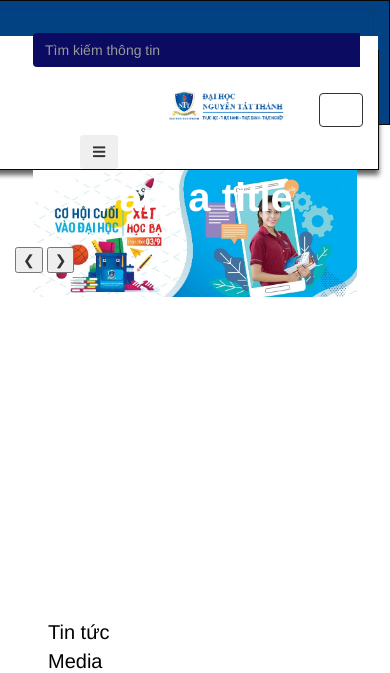
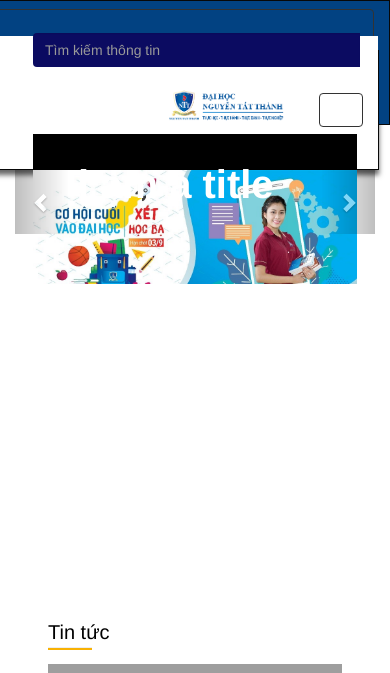
Before and after one commit to hoanganh99/CSE485_175A071180_175A071411, a PHP site: page / in a window 390 px wide. Shown: the top 673 px of the page. Run offline with PHP 8.4, Linux system fonts and the light colour scheme; grey boxes are pictures that could not be loaded.

Commit message:
BTL(08/09/22019)
chỉnh sửa thêm BTL

```diff
--- a/project/css/style.css
+++ b/project/css/style.css
@@ -78,17 +78,131 @@ header
 }
 
 
+
 /*Phần main*/
-/*Phần tin tức*/
 .row-4
 {
     margin: 5%;
+}
+/*Căn chỉnh hình ảnh ở phần tin tức*/
+.image-1 img
+{
+    margin-top: 5%;
+    width: 100%;
+}
+/*Nội dung trong phần tin tức*/
+.content-1 p
+{
+    margin-top: 5%;
     font-size: 20px;
+    /*Căn chữ đều 2 bên*/
+    text-align: justify;
+}
+/*Dòng xem thêm*/
+.content-1 i
+{
+    color: #024282;
+    padding-left: 72%;
+}
+.content-1 i a
+{
+    color: #024282;
 }
 
+/*video trong phần media*/
+.video iframe {
+    width: 100%;
+    margin-top: 5%;
+    height: 175px;
+}
+/*link viedeo trong phần media*/
+.link-video li
+{
+    /*Làm mất from của li*/
+    list-style: none;
+}
+/*Phần thẻ i trong link-video*/
+.link-video li i
+{
+    margin-left: -10%;
+    /*Tăng khoảng cách giữa 2 dòng*/
+    line-height: 170%;
+}
+/*Phần thẻ i trong link-video*/
+.link-video li i a
+{
+    color: #808080;
+    /*làm nhỏ độ rộng của chữ*/
+    font-weight: 100;
+    font-size: 16px;
+    text-align: justify;
+}
+
+/*Hàng thứ 5*/
+.row-5
+{
+    margin-top: 40%;
+    margin-left: 5%;
+    margin-right: 5%;
+    height: 350px;
+    background-color: #024282;
+}
+/*thẻ h1*/
+.row-5 h1
+{
+    padding-top: 3%;
+    font-size: 25px;
+    font-weight: bolder;
+    text-align: center;
+    color: rgba(253, 185, 19, 0.67);
+}
+/*Phần lí do chọn trường Nguyễn Tất Thành*/
+.carousel-inner
+
+{
+.item
+{
+    transition: 500ms ease-in-out left;
+}
+.left
+
+{
+    left: -33%;
+}
+
+.right
+{
+    left: 33%;
+}
+
+.next
+{
+    left: 33%;
+}
+
+.prev
+{
+    left: -33%;
+}
+
+@media all and (transform-3d), (-webkit-transform-3d)
+{
+    .item
+    {
+        /* use your favourite prefixer here transition: 500ms ease-in-out left;*/
+        transition: 500ms ease-in-out all;
+        backface-visibility: visible;
+        transform: none !important;
+    }
+}
+
+/*Hàng thứ 6*/
+.image-2 img
+{
+    width: 90%;
+}
 /*Phần footer*/
-footer
-{
+footer {
     height: 500px;
     background-color: red;
 }
--- a/project/index.html
+++ b/project/index.html
@@ -131,13 +131,14 @@
             </div>
 
             <!--Phần trình diễn hình ảnh-->
+            <!--Hàng thứ 3-->
             <div class="row-3">
-                <div class="w3-content w3-display-container">
+                <div id="myCarousel" class="carousel slide" data-ride="carousel">
                     <!--Phần hình ảnh thứ nhất-->
                     <div class="w3-display-container mySlides">
                         <img src="images/1.jpg" style="width:100%">
                         <div class="title">
-                            i am a title
+                            <p>i am a title</p>
                         </div>
                     </div>
                     <!--Phần hình ảnh thứ 2-->
@@ -190,8 +191,14 @@
                         </div>
                     </div>
                     <!--Nút chuyển sang hình ảnh khác-->
-                    <button class="w3-button w3-display-left w3-black" onclick="plusDivs(-1)">&#10094;</button>
-                    <button class="w3-button w3-display-right w3-black" onclick="plusDivs(1)">&#10095;</button>
+                    <a class="left carousel-control" href="#myCarousel" data-slide="prev">
+                        <span class="glyphicon glyphicon-chevron-left"></span>
+                        <span class="sr-only">Previous</span>
+                    </a>
+                    <a class="right carousel-control" href="#myCarousel" data-slide="next">
+                        <span class="glyphicon glyphicon-chevron-right"></span>
+                        <span class="sr-only">Next</span>
+                    </a>
 
                 </div>
 
@@ -220,25 +227,209 @@
     <!--Phần nội dung chính-->
     <main>
         <div class="container-fluid">
+            <!--Hàng thứ 4-->
             <div class="row-4">
-                <div class="col-md-9 new">
-                    <a href="#" style="text-decoration: none; color: black;">Tin tức</a>
+                <div class="col-md-3">
+                    <a href="#" style="text-decoration:none; color: black; font-size: 20px;">
+                        Tin tức
+                        <!--Tạo dòng kẻ ngang-->
+                        <hr style="width: 15%; margin: 0; height: 2px; background-color: #f8b103;" />
+                    </a>
+                    <div class="image-1">
+                        <img src="http://ntt.edu.vn/web/upload/images/Tin_Tuc/201909_TIN/1.JPG" alt="Alternate Text" />
+                        <div class="content-1">
+                            <p>Trường ĐH Nguyễn Tất Thành tổ chức “Vui Tết Trung thu” cho con CB – GV - CNV</p>
+                            <p style="font-size: 15px;">NTTU - Hòa chung không khí vui tươi của các bạn thiếu nhi trong cả nước sắp đón một mùa Trung thu mới, được sự hỗ trợ và tạo điều kiện của của lãnh đạo Trường ĐH Nguyễn Tất Thành, Công đoàn nhà trường</p>
+                        </div>
+                    </div>
                 </div>
                 <div class="col-md-3">
-                    <a href="#" style="text-decoration: none; color: black;">Media</a>
+                    <div class="image-1">
+                        <img src="http://ntt.edu.vn/web/upload/images/Tin_Tuc/201908_TIN/37552646402_26cef66dfb_o.jpg" style="height: 175px; margin-top: 15%;" alt="Alternate Text" />
+                        <div class="content-1">
+                            <p>Tân sinh viên - Bí quyết để tuổi 20 của bạn trở thành mốc thời gian đáng nhớ nhất</p>
+                            <p style="font-size: 15px;">Tuổi 20 là khoảng thời gian “rắc rối” nhất của con người. 20 tuổi, bạn không còn là một đứa trẻ vô âu vô lo, nhưng cũng chẳng phải là một người lớn thực thụ. Người ta nói tuổi 20 “dở dở ương ương”, bạn chẳng biết được</p>
+                        </div>
+                    </div>
+                </div>
+                <div class="col-md-3">
+                    <div class="image-1">
+                        <img src="http://ntt.edu.vn/web/upload/images/Tin_Tuc/201908_TIN/Web_Post.jpg" style="height: 175px; margin-top: 15%;" alt="Alternate Text" />
+                        <div class="content-1">
+                            <p>ĐH Nguyễn Tất Thành nhận hồ sơ xét tuyển học bạ đợt cuối đến ngày 03/09/2019</p>
+                            <p style="font-size: 15px;">NTTU - Với ưu điểm linh hoạt, thuận tiện và đặc biệt là cho phép thí sinh (TS) chủ động hơn trong quá trình xét tuyển, phương thức xét tuyển bằng học bạ lớp 12 đang dần khẳng định được sức hút của mình.Theo đó,</p>
+                            <i class="fa fa-chevron-circle-right">&nbsp&nbsp<a href="#">Xem thêm</a></i>
+                        </div>
+                    </div>
+                </div>
+                <div class="col-md-3">
+                    <a href="#" style="text-decoration:none; color: black; font-size: 20px;">
+                        Media
+                        <!--Tạo dòng kẻ ngang-->
+                        <hr style="width: 15%; margin: 0; height: 2px; background-color: #f8b103;" />
+                    </a>
+                    <div class="video">
+                        <iframe width="211" height="140" src="https://www.youtube.com/embed/iZ1EUr2DAMs" frameborder="0" allow="accelerometer; autoplay; encrypted-media; gyroscope; picture-in-picture" allowfullscreen></iframe>
+                    </div>
+                    <div class="link-video" style="margin-top: 5%;">
+                        <ul>
+                            <li><i class="fa fa-angle-right"> &nbsp <a href="https://www.youtube.com/watch?v=SwWJkVE6vMg">ĐH Nguyễn Tất Thành – 20 năm dấu ấn một chặng đường</a></i></li>
+                            <li style="margin-top: 5%;"><i class="fa fa-angle-right"> &nbsp<a href="https://www.youtube.com/watch?v=txdD9O_bGXA">NỎ THẦN - TẬP 8 | BẬT MÍ VỀ NỎ THẦN VÀ NHỮNG CÂU CHUYỆN CÓ THẬT</a></i></li>
+                            <li style="margin-top: 5%;"><i class="fa fa-angle-right"> &nbsp<a href="https://www.youtube.com/watch?v=gE_RSL0ad6c">NỎ THẦN | TẬP CUỐI: ĐƯỜNG VỀ QUY LẠC</a></i></li>
+                        </ul>
+                        <i class="fa fa-chevron-circle-right" style="color: #024282; padding-left: 65%;">&nbsp&nbsp<a href="#" style="color: #024282;">Xem thêm</a></i>
+                    </div>
                 </div>
             </div>
+
+            <!--Hàng thứ 5-->
             <div class="row-5">
-                <div class="col-md-3">
-                    <img src="#" />
+                <h1>TẠI SAO CHỌN ĐẠI HỌC NGUYỄN TẤT THÀNH?</h1>
+                <hr style="width: 4%; height: 1px; background-color: #f0732a;" />
+                <div id="carousel-simple" class="carousel multi-item-carousel slide col-md-6 col-md-offset-3" data-ride="carousel">
+                    <!-- Wrapper for slides -->
+                    <div class="carousel-inner" role="listbox">
+                        <div class="item active">
+                            <div class="col-md-4">
+                                <a href="#">Chuẩn 3 sao QS-Stars (Anh Quốc)</a>
+                                <p>Xếp hạng quốc tế 3 sao theo chuẩn QS-Stars, một trong các chuẩn xếp hạng hàng đầu dành cho các trường đại học trên thế giới.</p>
+                            </div>
+                        </div>
+                        <div class="item">
+                            <div class="col-md-4">
+                                <a href="#">Chuẩn 3 sao QS-Stars (Anh Quốc)</a>
+                                <p>Xếp hạng quốc tế 3 sao theo chuẩn QS-Stars, một trong các chuẩn xếp hạng hàng đầu dành cho các trường đại học trên thế giới.</p>
+                            </div>
+                        </div>
+                        <div class="item">
+                            <div class="col-md-4">
+                                <a href="#">Chuẩn 3 sao QS-Stars (Anh Quốc)</a>
+                                <p>Xếp hạng quốc tế 3 sao theo chuẩn QS-Stars, một trong các chuẩn xếp hạng hàng đầu dành cho các trường đại học trên thế giới.</p>
+                            </div>
+                        </div>
+                        <div class="item">
+                            <div class="col-md-4">
+                                <a href="#">Chuẩn 3 sao QS-Stars (Anh Quốc)</a>
+                                <p>Xếp hạng quốc tế 3 sao theo chuẩn QS-Stars, một trong các chuẩn xếp hạng hàng đầu dành cho các trường đại học trên thế giới.</p>
+                            </div>
+                        </div>
+                        <div class="item ">
+                            <div class="col-md-4">
+                                <a href="#">Chuẩn 3 sao QS-Stars (Anh Quốc)</a>
+                                <p>Xếp hạng quốc tế 3 sao theo chuẩn QS-Stars, một trong các chuẩn xếp hạng hàng đầu dành cho các trường đại học trên thế giới.</p>
+                            </div>
+                        </div>
+                        <div class="item">
+                            <div class="col-md-4">
+                                <a href="#">Chuẩn 3 sao QS-Stars (Anh Quốc)</a>
+                                <p>Xếp hạng quốc tế 3 sao theo chuẩn QS-Stars, một trong các chuẩn xếp hạng hàng đầu dành cho các trường đại học trên thế giới.</p>
+                            </div>
+                        </div>
+                        <div class="item">
+                            <div class="col-md-4">
+                                <a href="#">Chuẩn 3 sao QS-Stars (Anh Quốc)</a>
+                                <p>Xếp hạng quốc tế 3 sao theo chuẩn QS-Stars, một trong các chuẩn xếp hạng hàng đầu dành cho các trường đại học trên thế giới.</p>
+                            </div>
+                        </div>
+                        <div class="item">
+                            <div class="col-md-4">
+                                <a href="#">Chuẩn 3 sao QS-Stars (Anh Quốc)</a>
+                                <p>Xếp hạng quốc tế 3 sao theo chuẩn QS-Stars, một trong các chuẩn xếp hạng hàng đầu dành cho các trường đại học trên thế giới.</p>
+                            </div>
+                        </div>
+                        <div class="item ">
+                            <div class="col-md-4">
+                                <a href="#">Chuẩn 3 sao QS-Stars (Anh Quốc)</a>
+                                <p>Xếp hạng quốc tế 3 sao theo chuẩn QS-Stars, một trong các chuẩn xếp hạng hàng đầu dành cho các trường đại học trên thế giới.</p>
+                            </div>
+                        </div>
+                        <div class="item">
+                            <div class="col-md-4">
+                                <a href="#">Chuẩn 3 sao QS-Stars (Anh Quốc)</a>
+                                <p>Xếp hạng quốc tế 3 sao theo chuẩn QS-Stars, một trong các chuẩn xếp hạng hàng đầu dành cho các trường đại học trên thế giới.</p>
+                            </div>
+                        </div>
+                    </div>
+
+                    <!-- Controls -->
+                    <a class="left carousel-control" href="#carousel-simple" role="button" data-slide="prev">
+                        <i class="fa fa-chevron-left" aria-hidden="true"></i>
+                    </a>
+                    <a class="right carousel-control" href="#carousel-simple" role="button" data-slide="next">
+                        <i class="fa fa-chevron-right" aria-hidden="true"></i>
+                    </a>
                 </div>
-                <div class="col-md-3">
-                    <img src="#" alt="Alternate Text" />
+            </div>
+
+
+            <script type="text/javascript">
+                $('.multi-item-carousel .item').each(function () {
+                    var next = $(this).next();
+                    if (!next.length) {
+                        next = $(this).siblings(':first');
+                    }
+                    next.children(':first-child').clone().appendTo($(this));
+
+                    if (next.next().length > 0) {
+                        next.next().children(':first-child').clone().appendTo($(this));
+                    } else {
+                        $(this).siblings(':first').children(':first-child').clone().appendTo($(this));
+                    }
+                });
+            </script>
+
+        </div>
+        <!--Tạo dòng gạch ngang-->
+        <hr style="margin: 5%; margin-top: 3%;" />
+
+        <!--Hàng thứ 6-->
+        <div class="container-fluid">
+            <div class="row-6" style="margin-top: -3%;">
+                <!--Phần hợp tác quốc tế-->
+                <div class="col-md-4" style="margin-left: 5%; width: 30%;">
+                    <a href="#" style="color: rgba(0, 0, 0, 0.90); font-size: 20px; text-decoration: none;">Hợp tác quốc tế</a>
+                    <hr style="width: 15%; margin: 0; height: 1px; background-color: #f8b103;" />
+                    <div class="image-2" style="margin-top: 5%;">
+                        <img src="images/2.jpg" style="width: 90%; height: 200px;" alt="Alternate Text" />
+                        <div style="margin-top: 5%; width: 90%;">
+                            <a href="#" style="text-decoration: none; color: rgba(0, 0, 0, 0.87); font-size: 20px;text-align: justify;">
+                                ĐH Nguyễn Tất Thành tham gia Diễn đàn nâng cao chất lượng đào tạo Việt Nam – Lào và Triển lãm giáo dục Việt Nam 2019
+                            </a>
+                            <p style="margin-top: 5%; color: black; text-align: justify;">NTTU – Từ ngày 26/5 đến 30/05/2019 tại Trường ĐH Quốc gia Lào, Thủ đô Viêng Chăn, Cộng hòa Dân chủ Nhân dân Lào đã diễn ra Diễn đàn nâng cao chất lượng đào tạo Việt Nam – Lào và Triển lãm giáo dục Việt Nam 2019. ĐH Nguyễn Tất Thành là một trong số các trường ĐH tại Việt Nam tham gia diễn</p>
+                        </div>
+                    </div>
                 </div>
-                <div class="col-md-3">
-                    <img src="#" alt="Alternate Text" />
+                <!--Phần môi trường học tập-->
+                <div class="col-md-4" style=" width: 30%;">
+                    <a href="#" style="color: rgba(0, 0, 0, 0.90); font-size: 20px; text-decoration: none;">Môi trường học tập</a>
+                    <hr style="width: 15%; margin: 0; height: 1px; background-color: #f8b103;" />
+                    <div class="image-2" style="margin-top: 5%;">
+                        <img src="images/3.jpg" style="width: 87%;" alt="Alternate Text" />
+                        <div style="margin-top: 5%; width: 90%;">
+                            <a href="#" style="text-decoration: none; color: rgba(0, 0, 0, 0.87); font-size: 20px;text-align: justify; ">
+                                Tân sinh viên - Bí quyết để tuổi 20 của bạn trở thành mốc thời gian đáng nhớ nhất
+                            </a>
+                            <p style="margin-top: 5%; color: black; text-align: justify;">
+                                Tân sinh viên - Bí quyết để tuổi 20 của bạn trở thành mốc thời gian đáng nhớ nhất
+                                Tuổi 20 là khoảng thời gian “rắc rối” nhất của con người. 20 tuổi, bạn không còn là một đứa trẻ vô âu vô lo, nhưng cũng chẳng phải là một người lớn thực thụ. Người ta nói tuổi 20 “dở dở ương ương”, bạn chẳng biết được mình nên làm gì và phải làm như thế nào.
+                            </p>
+                        </div>
+                    </div>
                 </div>
-                <div class="col-md-3"></div>
+                <!--Phần sự kiện nổi bật-->
+                <div class="col-md-4" style=" width: 30%;">
+                    <a href="#" style="color: rgba(0, 0, 0, 0.90); font-size: 20px; text-decoration: none;">
+                        Sự kiện nổi bật
+                    </a>
+                    <hr style="width: 15%; margin: 0; height: 1px; background-color: #f8b103;" />
+                    <div>
+                        <ul>
+                            <li><a href="#">content</a></li>
+                            <li><a href="#">content</a></li>
+                            <li><a href="#">content</a></li>
+                        </ul>
+                    </div>
+                </div>
             </div>
         </div>
     </main>
```
Also changed, not shown: project/images/1.jpg, project/images/2.jpg (added), project/images/3.jpg (added), 2 other files.
